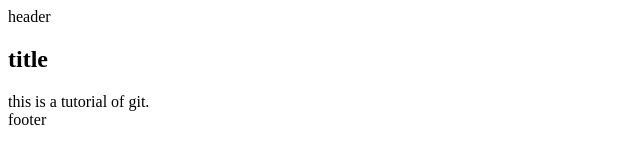
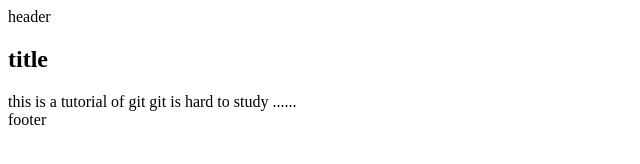
Before and after one commit to dengozhang/start_git, a plain HTML site: page index.html in a window 1280 px wide. Shown: the whole page, without its empty margins (0-640 px from the left). Drawn offline with Linux system fonts and the light colour scheme.

Commit message:
add content

```diff
--- a/index.html
+++ b/index.html
@@ -13,7 +13,9 @@
   <section>
     <h1>title</h1>
     <article>
-      this is a tutorial of git.
+      this is a tutorial of git
+      git is hard to study
+      ......
     </article>
     <footer>
       footer
```
